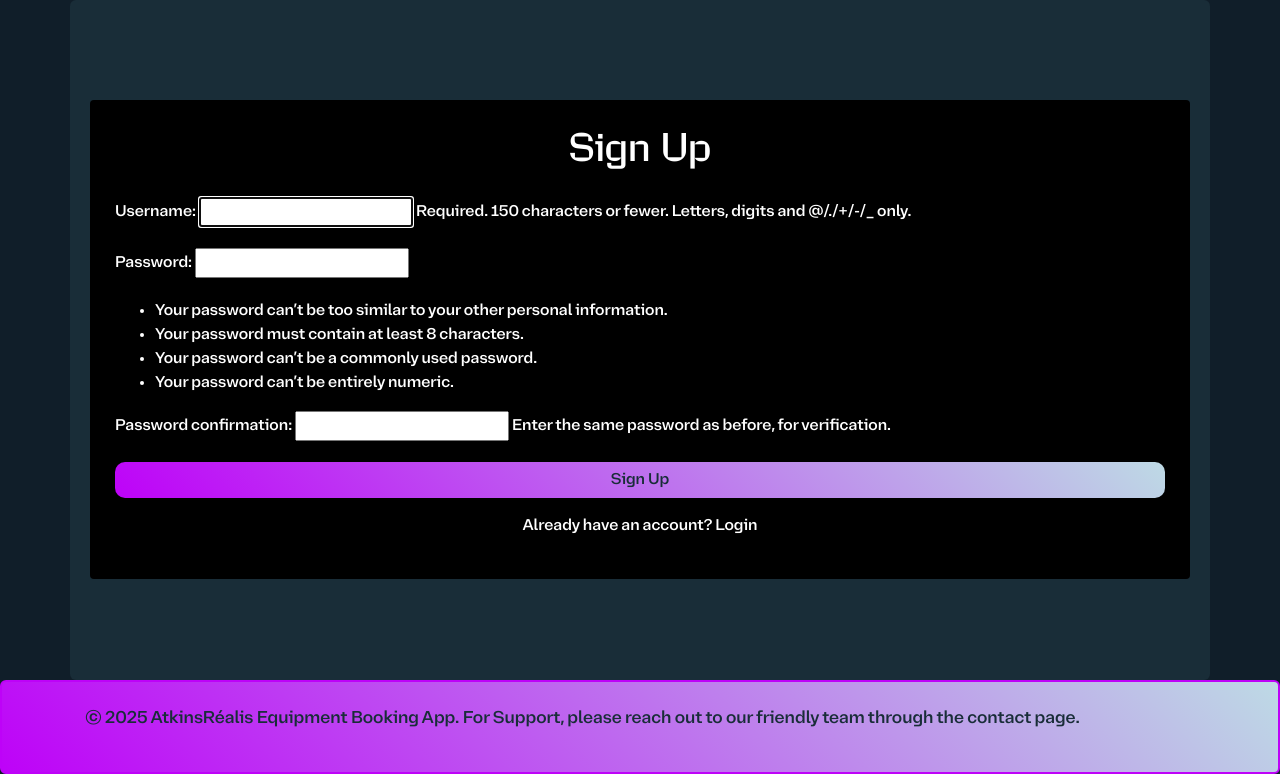
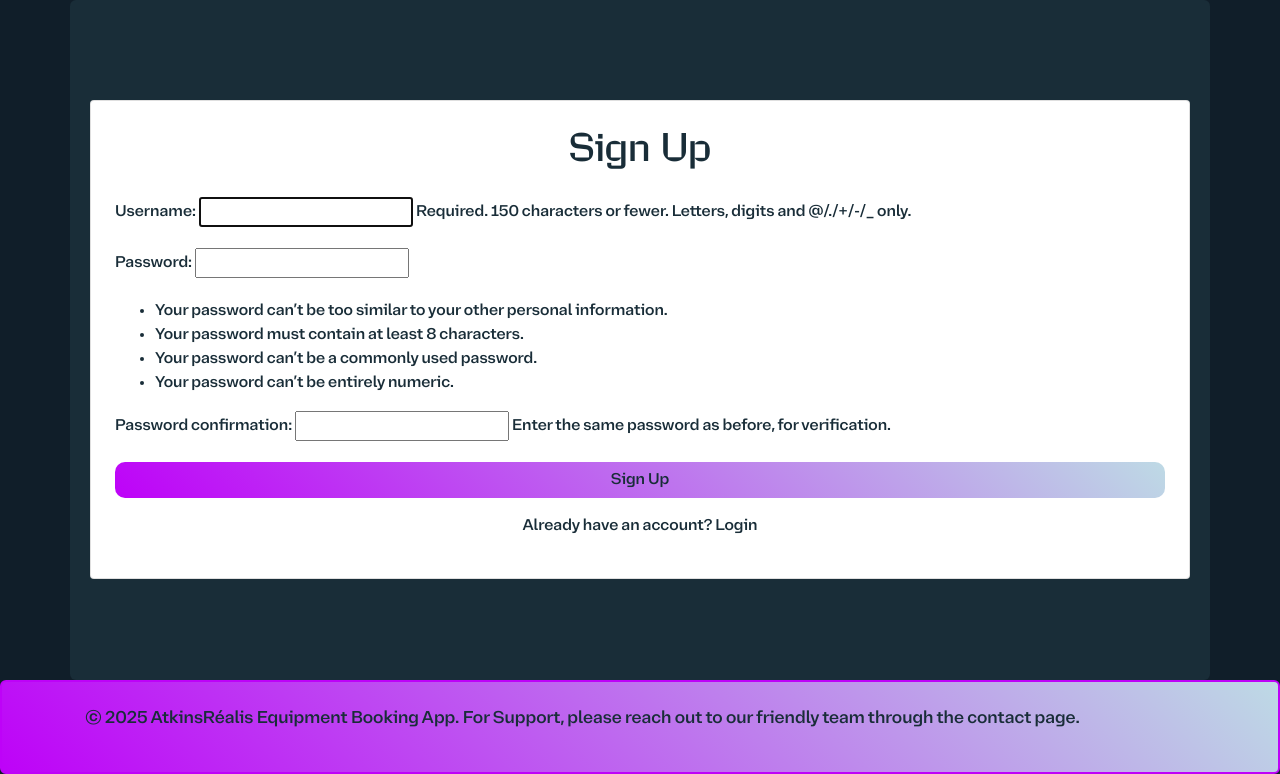
Before and after one commit to CurtisHai/equipment-booking-app, a Django app: page /signup/ in a window 1280 px wide. Shown: the part 113-887 px from the top of the page. Run offline with Django 5.2, Linux system fonts and the light colour scheme; some libraries are stand-ins or nearby versions.

Commit message:
Revert "Switch card styling to dark mode"

```diff
--- a/equipment_booking_app/bookings/static/bookings/css/styles.css
+++ b/equipment_booking_app/bookings/static/bookings/css/styles.css
@@ -109,9 +109,9 @@ main {
 
 /*
  * Ensure all Bootstrap cards across the site use a consistent
- * dark background with light text.
+ * white background with dark text, matching the login form style.
  */
 .card {
-    background-color: #000000;
-    color: #ffffff;
+    background-color: #ffffff;
+    color: #192d38;
 }
--- a/equipment_booking_app/bookings/templates/bookings/account_detail.html
+++ b/equipment_booking_app/bookings/templates/bookings/account_detail.html
@@ -5,7 +5,7 @@
     <h2 class="text-center mb-4">Your Account Details</h2>
 
     <!-- Card for form layout with Bootstrap styling -->
-    <div class="card p-4 w-50 mx-auto mb-5" style="color: white;">
+    <div class="card p-4 w-50 mx-auto mb-5" style="color: #192d38;">
         <form method="post" action="{% url 'accounts' %}">
             {% csrf_token %}
 
--- a/equipment_booking_app/bookings/templates/bookings/contact.html
+++ b/equipment_booking_app/bookings/templates/bookings/contact.html
@@ -5,7 +5,7 @@
     <h2 class="text-center mb-4">Contact Us</h2>
 
     <!-- Card for styling the content, similar to booking form design -->
-    <div class="card p-4 w-75 mx-auto mb-5" style="color: white;">
+    <div class="card p-4 w-75 mx-auto mb-5" style="color: #192d38;">
 
         <!-- Check if the user is authenticated -->
         {% if user.is_authenticated %}
--- a/equipment_booking_app/bookings/templates/bookings/create_booking.html
+++ b/equipment_booking_app/bookings/templates/bookings/create_booking.html
@@ -5,7 +5,7 @@
     <h2 class="text-center mb-4">Create Booking</h2>
 
     <!-- Card box for form styling with white background and adjusted text color -->
-    <div class="card p-4 w-50 mx-auto mb-5" style="color: white;">
+    <div class="card p-4 w-50 mx-auto mb-5" style="color: #192d38;">
         <form method="post">
             {% csrf_token %}
 
--- a/equipment_booking_app/bookings/templates/bookings/edit_booking.html
+++ b/equipment_booking_app/bookings/templates/bookings/edit_booking.html
@@ -5,7 +5,7 @@
     <h2 class="text-center mb-4">Edit Booking</h2>
 
     <!-- Box around the form (Bootstrap card) with a white background and text color adjusted -->
-    <div class="card p-4 w-50 mx-auto mb-5" style="color: white;">
+    <div class="card p-4 w-50 mx-auto mb-5" style="color: #192d38;">
         <form method="post">
             {% csrf_token %}
 
--- a/equipment_booking_app/bookings/templates/bookings/home.html
+++ b/equipment_booking_app/bookings/templates/bookings/home.html
@@ -33,7 +33,7 @@
         <!-- Notice Board for Regular Users -->
         {% if notices %}
         <div class="card w-75 mb-2 mx-auto"> <!-- Changed from w-50 to w-75 and centered -->
-            <div class="card-body" style="color: white;">
+            <div class="card-body" style="color: #192d38;">
                 <h2 class="card-title">Notice Board</h2>
                 <p>{{ notices.message }}</p>
 
@@ -51,7 +51,7 @@
         <!-- Form for Superusers to Create Notices -->
         {% if user.is_superuser %}
         <div class="card w-75 mx-auto"> <!-- Also widened and centered -->
-            <div class="card-body" style="color: white;">
+            <div class="card-body" style="color: #192d38;">
                 <h2 class="card-title">Create a Notice</h2>
                 <form method="post">
                     {% csrf_token %}
--- a/equipment_booking_app/bookings/templates/bookings/login.html
+++ b/equipment_booking_app/bookings/templates/bookings/login.html
@@ -6,7 +6,7 @@
     <!-- Title shown above the login form -->
     <h1 class="text-center mb-4" style="color: white;">AtkinsRealis Booking App</h1>
     <!-- Bootstrap card for styling the login form -->
-    <div class="card p-4 w-50" style="color: white;">  <!-- Text color applied here -->
+    <div class="card p-4 w-50" style="color: #192d38;">  <!-- Text color applied here -->
         <h2 class="text-center mb-4">Login</h2>
 
         <!-- Login form with CSRF token for security -->
@@ -40,7 +40,7 @@
 
         <!-- Link to signup page for users without an account -->
         <div class="text-center mt-3">
-            <p>Don't have an account? <a href="{% url 'signup' %}" style="color: white;">Sign up</a></p>
+            <p>Don't have an account? <a href="{% url 'signup' %}" style="color: #192d38;">Sign up</a></p>
         </div>
     </div>
 </div>
--- a/equipment_booking_app/bookings/templates/bookings/signup.html
+++ b/equipment_booking_app/bookings/templates/bookings/signup.html
@@ -4,7 +4,7 @@
 <!-- Center the signup form both vertically and horizontally -->
 <div class="d-flex justify-content-center align-items-center" style="min-height: 80vh;">
     <!-- Bootstrap card for styling the signup form -->
-    <div class="card p-4 w-100" style="color: white;">
+    <div class="card p-4 w-100" style="color: #192d38;">
         <h1 class="text-center mb-4">Sign Up</h1>
 
         <!-- Signup form with CSRF token for security -->
@@ -20,7 +20,7 @@
 
         <!-- Link to login page for users who already have an account -->
         <div class="text-center mt-3">
-            <p>Already have an account? <a href="{% url 'login' %}" style="color: white;">Login</a></p>
+            <p>Already have an account? <a href="{% url 'login' %}" style="color: #192d38;">Login</a></p>
         </div>
     </div>
 </div>
```
